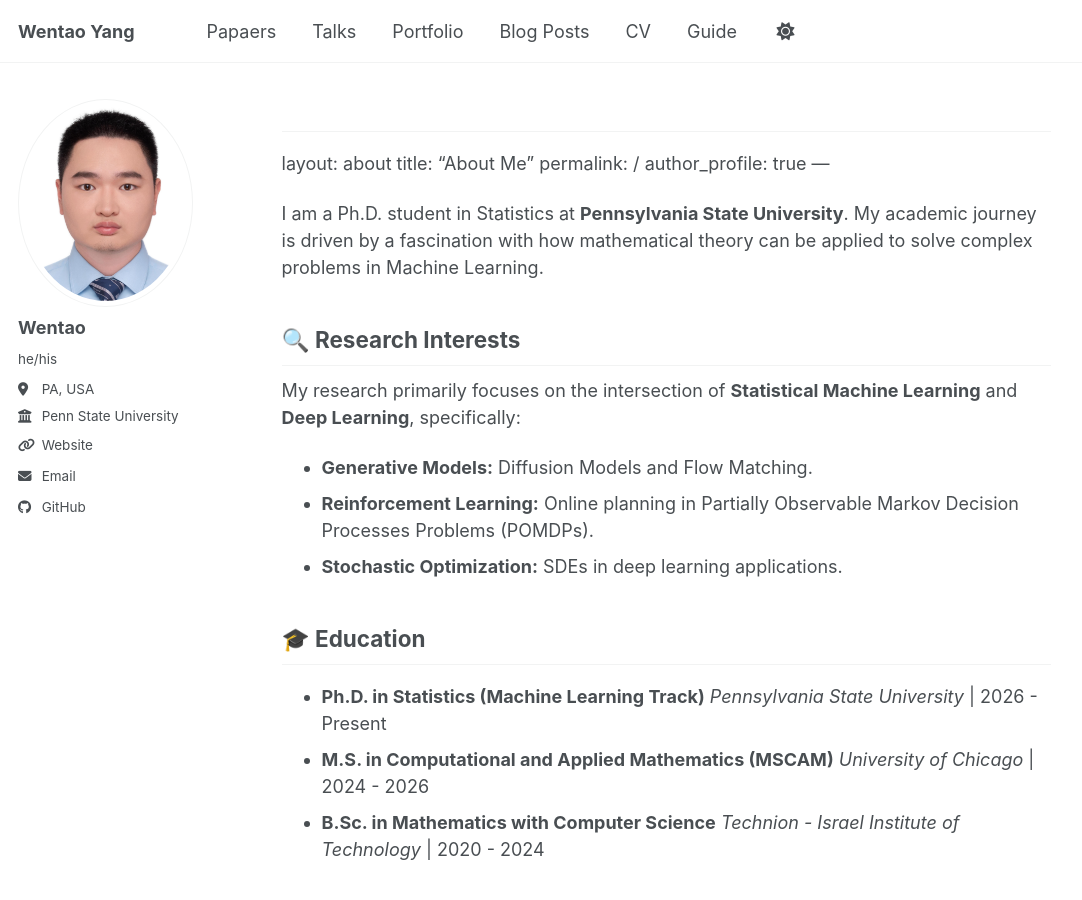
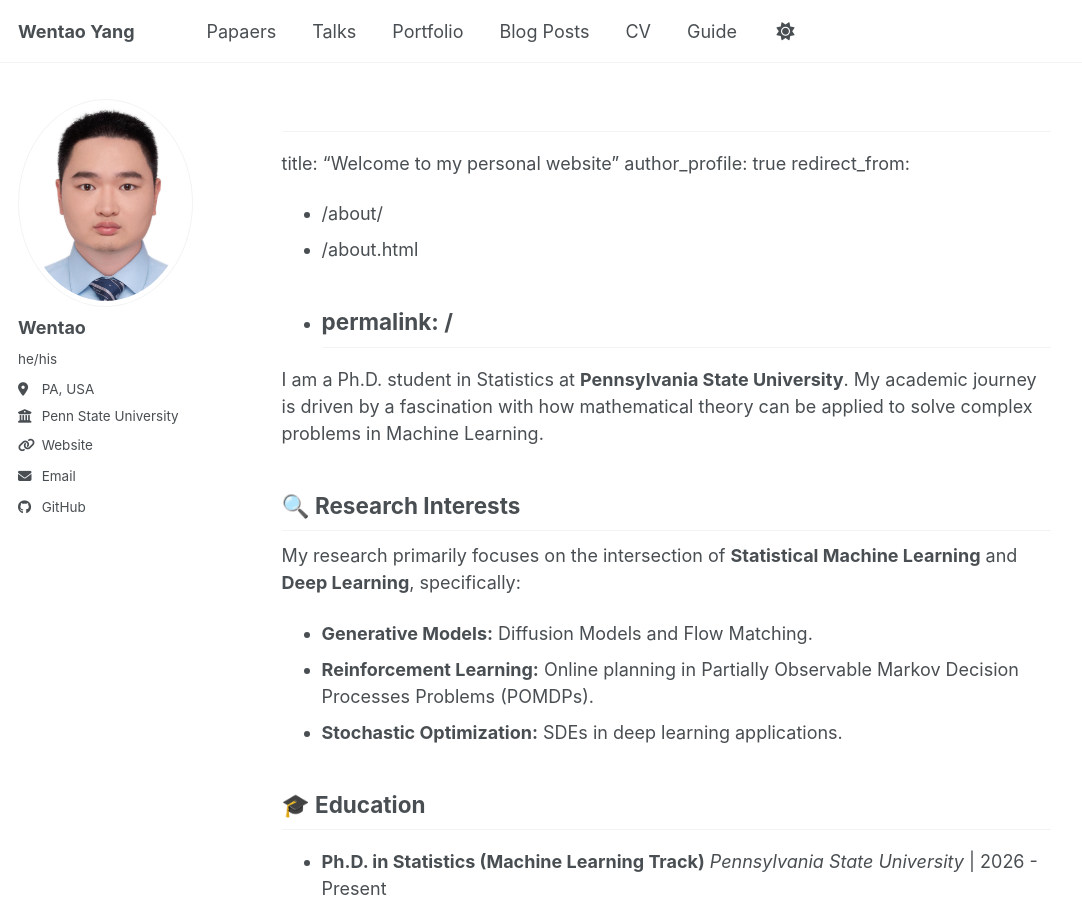
Before and after one commit to liliyawanttosleep/liliyawanttosleep.github.io, a Jekyll site: the page built from _pages/aboutme.md, in a window 1280 px wide and 900 px high. Shown: the whole window, without its empty margins (0-1082 px from the left). Built offline with Jekyll 4.4.1, drawn with Linux system fonts in a browser that asks for light colours; our own code applies the rules of GitHub Pages for plain Markdown files; a script bundle is joined from its source files by our own code; library files that are not in the unit come from our copies.

Commit message:
Update aboutme.md

```diff
--- a/_pages/aboutme.md
+++ b/_pages/aboutme.md
@@ -1,9 +1,12 @@
+
 
 ---
-layout: about
-title: "About Me"
-permalink: /
+title: "Welcome to my personal website"
 author_profile: true
+redirect_from:
+  - /about/
+  - /about.html
+  - permalink: /
 ---
 
 I am a Ph.D. student in Statistics at **Pennsylvania State University**. My academic journey is driven by a fascination with how mathematical theory can be applied to solve complex problems in Machine Learning.
```
